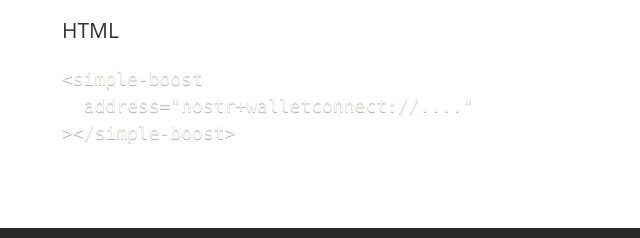
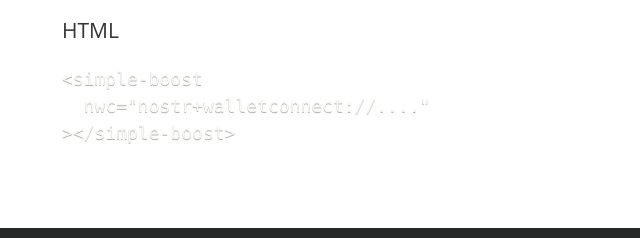
Before and after one commit to getAlby/simple-boost, an Eleventy site: page docs-src/examples/nwc.md in a window 1280 px wide. Shown: the part 695-933 px from the top of the page, 354-994 px from the left. Built offline with nearby package versions, Linux system fonts and the light colour scheme; Eleventy itself is replaced by a stand-in of ours; code samples lack their colours; files that its build step writes are made by us from their sources; no server answers; files whose address does not match are found by name.

Commit message:
chore: fix nwc example code snippet

````diff
--- a/docs-src/examples/nwc.md
+++ b/docs-src/examples/nwc.md
@@ -16,6 +16,6 @@ Use a NWC wallet set the NWC connection secret in the `nwc` attribute.
 
 ```html
 <simple-boost
-  address="nostr+walletconnect://...."
+  nwc="nostr+walletconnect://...."
 ></simple-boost>
 ```
````
